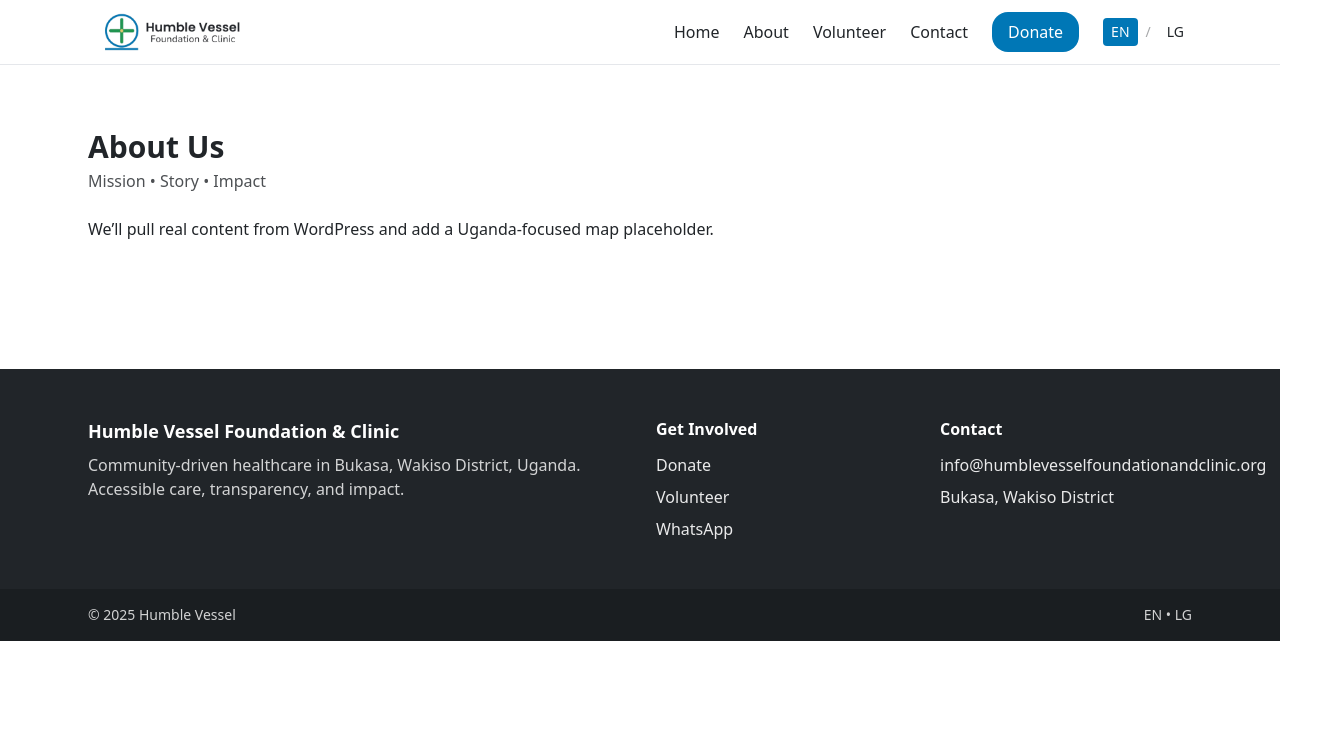
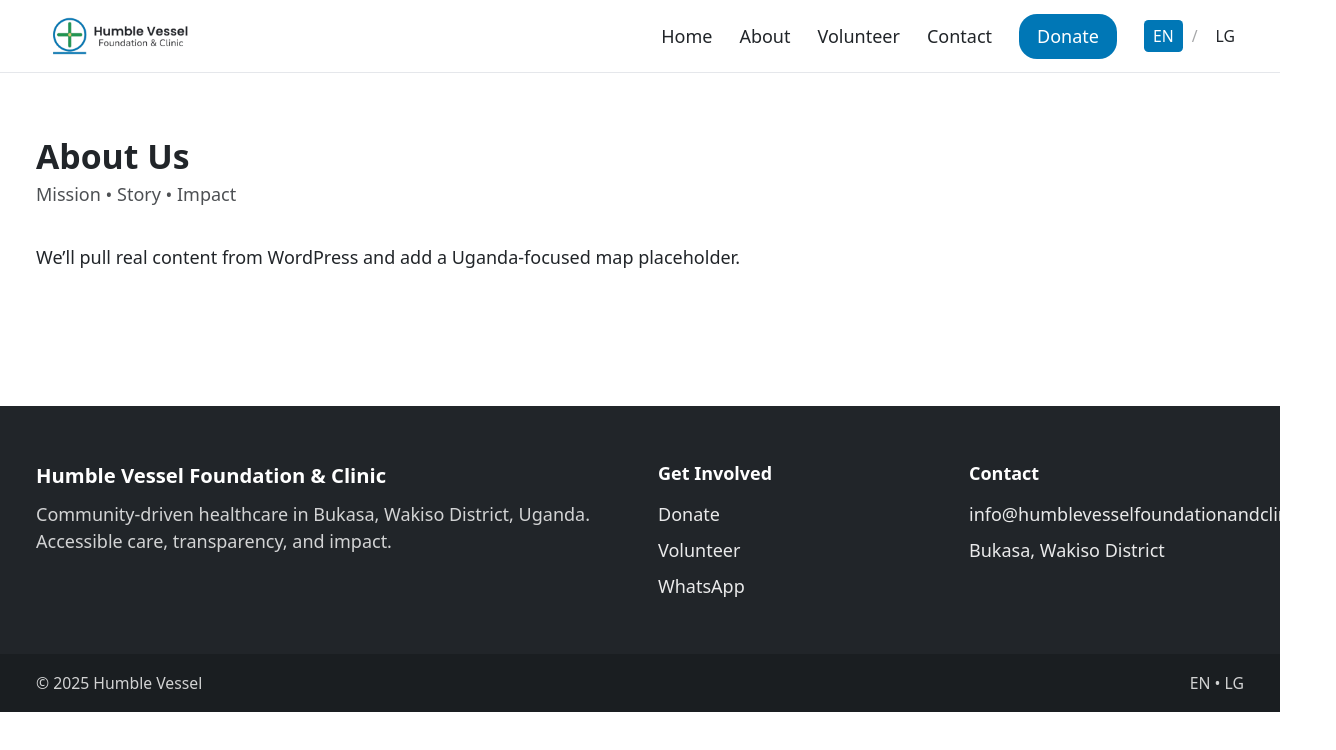
Before and after one commit to olu120/humble-vessel-web, a Next.js app: page /en/about in a window 1280 px wide. Shown: the top 750 px of the page, 1336 px wide, since content can reach past the window. Built offline with nearby package versions, Linux system fonts and the light colour scheme; no server answers.

Commit message:
new page modification

```diff
--- a/app/[locale]/page.tsx
+++ b/app/[locale]/page.tsx
@@ -239,7 +239,9 @@
       <ImpactStrip stats={stats} />
 
       {/* FEATURED PROGRAMS */}
-      <FeaturedPrograms id="services" items={programs} sectionTitle={dict.sections.services} />
+      <Section id="services">
+  <FeaturedPrograms items={programs} sectionTitle={dict.sections.services} />
+</Section>
       {/* See all services → */}
       <div className="mt-4 -mb-4 text-center">
         <a className="inline-flex items-center gap-1 text-sm font-medium text-brand-blue hover:underline"
--- a/components/Container.tsx
+++ b/components/Container.tsx
@@ -1,3 +1,23 @@
-export default function Container({ children, className = "" }: { children: React.ReactNode; className?: string }) {
-  return <div className={`mx-auto w-full max-w-6xl px-4 md:px-6 ${className}`}>{children}</div>;
+import React from "react";
+import clsx from "clsx";
+
+type Props = {
+  children: React.ReactNode;
+  className?: string;
+  /** normal | wide | full */
+  size?: "normal" | "wide" | "full";
+};
+
+export default function Container({ children, className = "", size = "normal" }: Props) {
+  const max = {
+    normal: "max-w-6xl",     // ~1152px
+    wide: "max-w-7xl",       // ~1280px
+    full: "max-w-[1400px]",  // only if you really want to go bigger
+  }[size];
+
+  return (
+    <div className={clsx("mx-auto px-4 sm:px-6 lg:px-8", max, className)}>
+      {children}
+    </div>
+  );
 }
--- a/components/Footer.tsx
+++ b/components/Footer.tsx
@@ -6,7 +6,7 @@
   const base = `/${locale}`;
   return (
     <footer className="mt-16 text-white bg-brand-dark">
-      <Container className="grid gap-8 py-12 sm:grid-cols-2 lg:grid-cols-4">
+      <Container size="wide" className="grid gap-8 py-12 md:grid-cols-4">
         <div className="lg:col-span-2">
           <h3 className="text-lg font-semibold">
             Humble Vessel Foundation &amp; Clinic
@@ -60,7 +60,7 @@
       </Container>
 
       <div className="bg-black/20">
-        <Container className="flex flex-col sm:flex-row items-center justify-between gap-3 py-4 text-sm opacity-80">
+        <Container size="wide" className="flex items-center justify-between py-4 text-sm opacity-80">
           <span>© {new Date().getFullYear()} Humble Vessel</span>
           <span>EN • LG</span>
         </Container>
--- a/components/Header.tsx
+++ b/components/Header.tsx
@@ -62,7 +62,7 @@
       {/* Mobile Menu */}
       {open && (
         <div ref={panelRef} className="md:hidden border-t bg-white">
-          <Container className="flex flex-col py-3 space-y-2">
+          <Container size="wide" className="flex items-center justify-between h-16">
             <Link href={`/${locale}`} onClick={() => setOpen(false)}>{t.home}</Link>
             <Link href={`/${locale}/about`} onClick={() => setOpen(false)}>{t.about}</Link>
             <Link href={`/${locale}/volunteer`} onClick={() => setOpen(false)}>{t.volunteer}</Link>
--- a/components/HeroMotion.tsx
+++ b/components/HeroMotion.tsx
@@ -84,18 +84,18 @@
       ))}
 
       {/* Copy */}
-      <div className="relative z-10 mx-auto max-w-5xl px-4 sm:px-6 md:px-8 h-full grid place-items-center text-center text-white">
-        <div className="translate-y-0 md:translate-y-[-4%]">
-          <h1 className="text-2xl sm:text-3xl md:text-5xl font-semibold leading-tight md:leading-tight">
+      <div className="absolute inset-0 flex items-center justify-center">
+        <div className="relative z-10 mx-auto max-w-4xl px-4 sm:px-6 lg:px-8 text-center">
+          <h1 className="text-3xl md:text-5xl font-semibold leading-tight md:leading-tight">
             {active.title}
           </h1>
           {active.subtitle && (
-            <p className="mt-2 md:mt-3 max-w-2xl text-sm md:text-base opacity-90">
+            <p className="mt-3 md:mt-4 text-base md:text-lg opacity-90">
               {active.subtitle}
             </p>
           )}
           {!!active.ctas?.length && (
-            <div className="flex items-center justify-center gap-3 mt-6">
+            <div className="mt-6 flex flex-wrap items-center justify-center gap-3">
               {active.ctas.map((c, i) =>
                 c.variant === "secondary" ? (
                   <Link key={i} href={c.href}>
--- a/components/Section.tsx
+++ b/components/Section.tsx
@@ -1,22 +1,35 @@
+import Container from "@/components/Container";
+import clsx from "clsx";
 type Props = {
+  id?: string;
   title?: string;
   subtitle?: string;
   children: React.ReactNode;
-  bg?: "default" | "alt"; // alt uses Neutral Light per refinement plan
-  id?: string;
+  bg?: "base" | "alt";
+  className?: string;
+  containerSize?: "normal" | "wide" | "full"; // NEW
 };
-export default function Section({ title, subtitle, children, bg = "default", id }: Props) {
+
+export default function Section({
+  id,
+  title,
+  subtitle,
+  children,
+  bg = "base",
+  className = "",
+  containerSize = "normal", // NEW
+}: Props) {
   return (
-    <section id={id} className={`${bg === "alt" ? "bg-brand-light/60" : "bg-white"} py-12 md:py-16`}>
-      <div className="w-full max-w-6xl px-4 mx-auto md:px-6">
-        {(title || subtitle) && (
-          <header className="mb-6">
-            {title && <h2 className="text-2xl font-semibold md:text-3xl">{title}</h2>}
+    <section id={id} className={clsx(bg === "alt" && "bg-brand-light/30", className)}>
+      <Container size={containerSize} className="py-10 md:py-14">
+        {title && (
+          <header className="mb-6 md:mb-8">
+            <h2 className="text-2xl md:text-3xl font-semibold">{title}</h2>
             {subtitle && <p className="mt-1 text-sm md:text-base opacity-80">{subtitle}</p>}
           </header>
         )}
         {children}
-      </div>
+      </Container>
     </section>
   );
 }
--- a/package.json
+++ b/package.json
@@ -8,6 +8,7 @@
     "start": "next start"
   },
   "dependencies": {
+    "clsx": "^2.1.1",
     "framer-motion": "^12.23.24",
     "next": "^15.5.2",
     "nodemailer": "^7.0.6",
--- a/styles/globals.css
+++ b/styles/globals.css
@@ -51,3 +51,11 @@
 .card-smooth:hover {
   transform: translateY(-1px);
 }
+
+/* Gentle type ramp on larger screens */
+@media (min-width: 1024px) {
+  html { font-size: 17px; } /* Tailwind rem-based scale nudges up a bit */
+}
+@media (min-width: 1280px) {
+  html { font-size: 18px; }
+}
```
Also changed, not shown: 1 other file (tests, documents, lock files or other folders).
